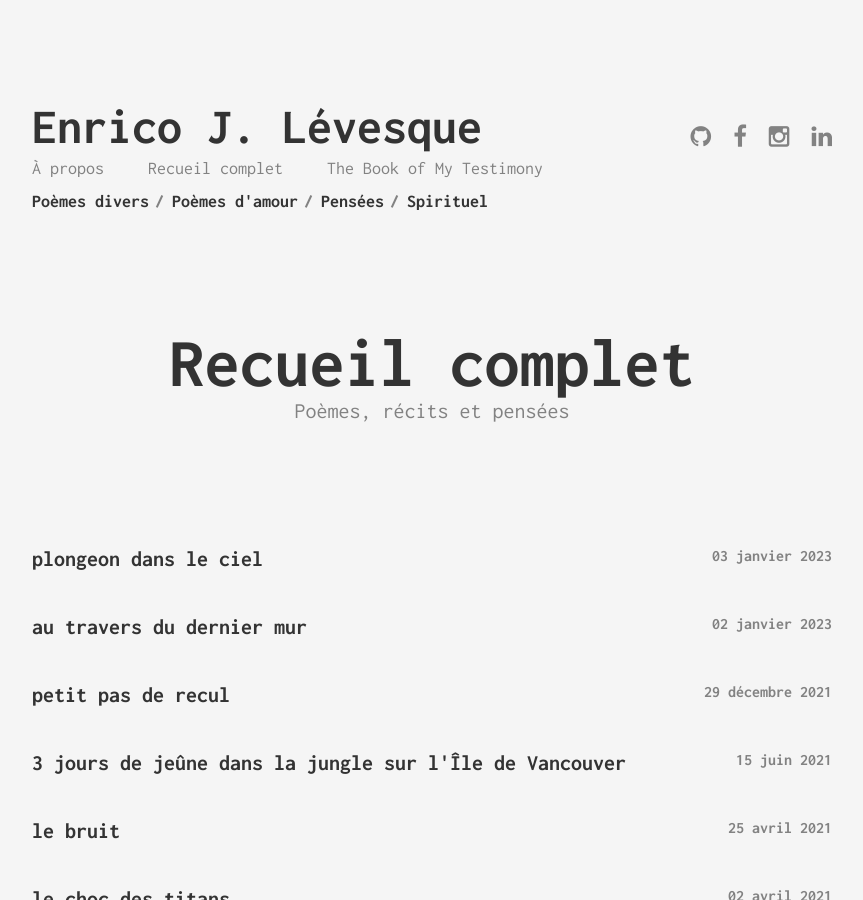
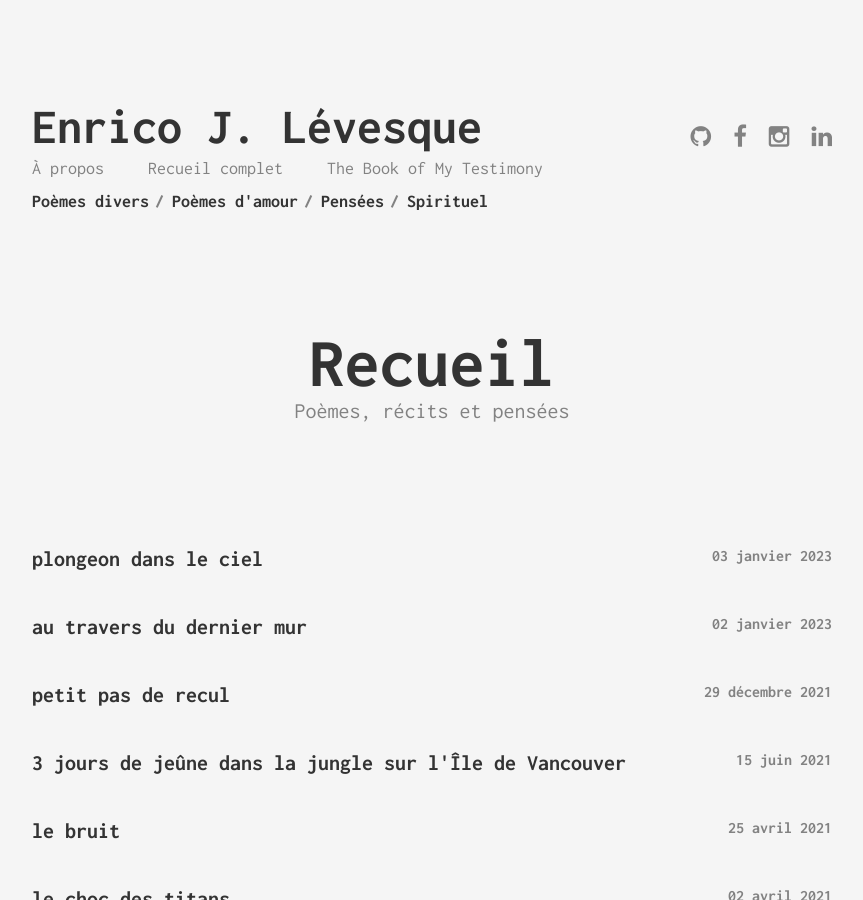
Before and after one commit to enricoJL/enricojl.github.io, a Jekyll site: the page built from index.html, in a window 1280 px wide and 900 px high. Shown: the whole window, without its empty margins (208-1071 px from the left). Built offline with Jekyll 4.4.1, drawn with Linux system fonts in a browser that asks for light colours.

```diff
--- a/index.html
+++ b/index.html
@@ -1,6 +1,6 @@
 ---
 layout: page
-title: Recueil complet
+title: Recueil
 subtitle: Poèmes, récits et pensées
 sitemap:
   priority: 0.9
```
Also changed, not shown: about.md (+1 -1 lines).
